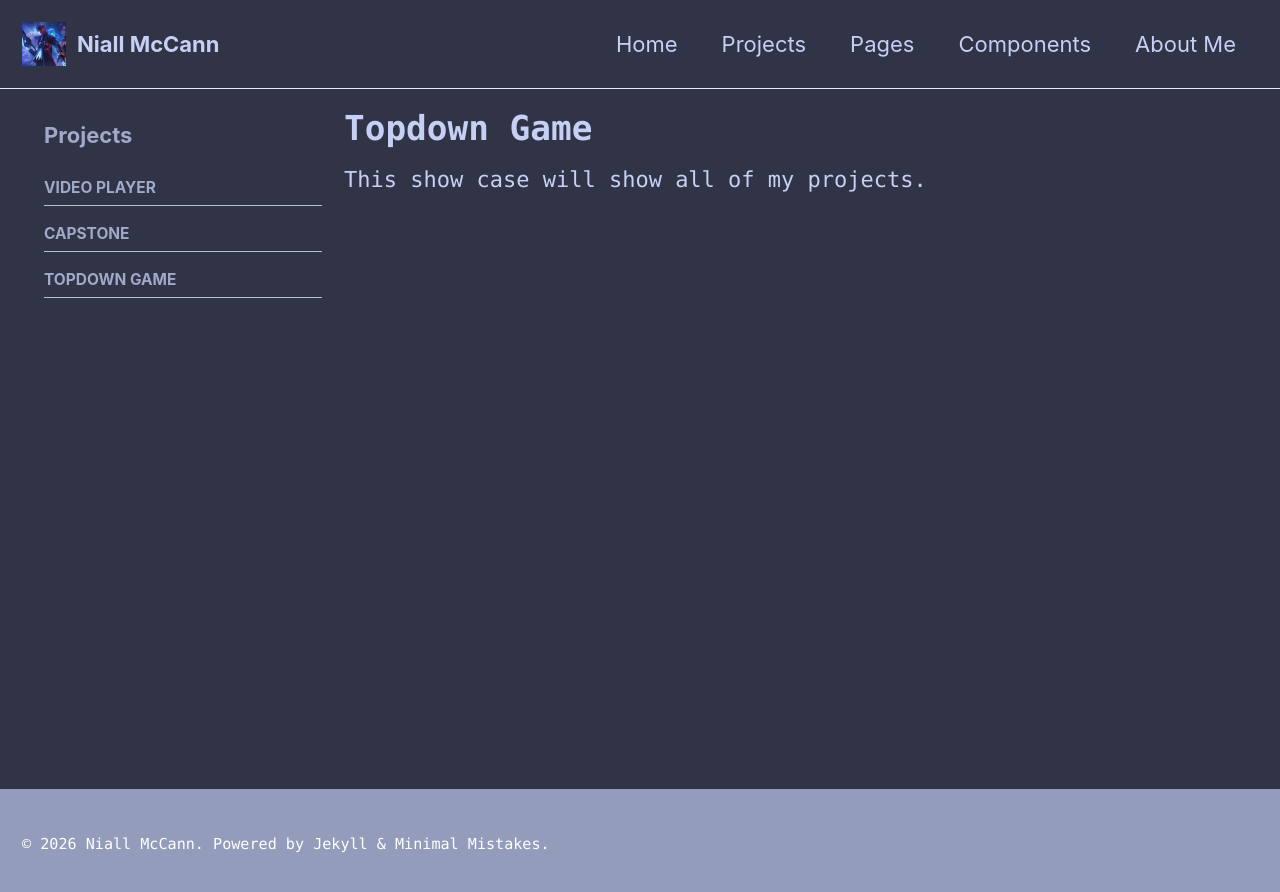
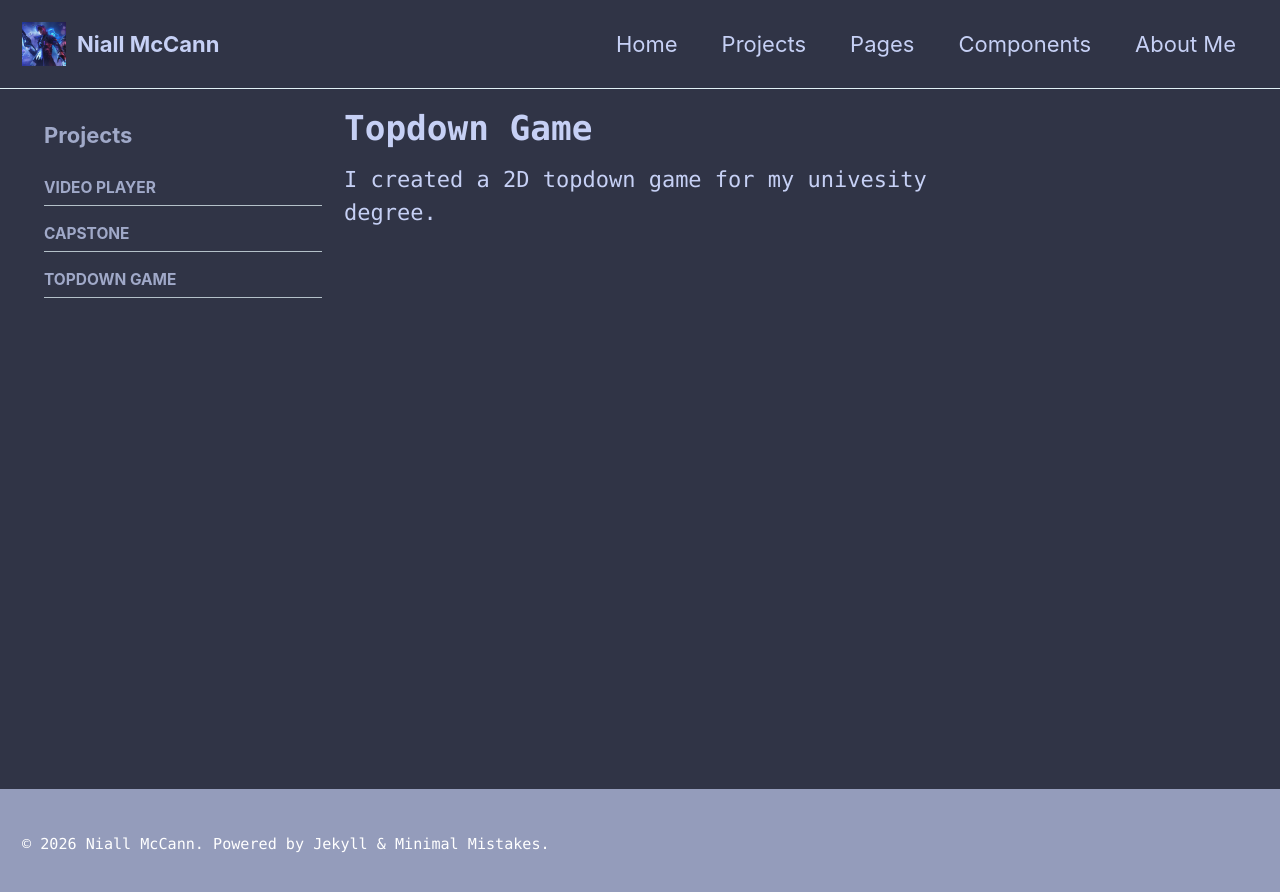
Before and after one commit to AcedAspect/AcedAspect.github.io, a Jekyll site: the page built from _pages/projects-topdown-game.md, in a window 1280 px wide. Shown: the top 892 px of the page. Built offline with Jekyll 4.4.1, drawn with Linux system fonts in a browser that asks for light colours.

Commit message:
Update projects-topdown-game.md

```diff
--- a/_pages/projects-topdown-game.md
+++ b/_pages/projects-topdown-game.md
@@ -8,4 +8,4 @@ sidebar:
     - projects
 ---
 
-This show case will show all of my projects.
+I created a 2D topdown game for my univesity degree.
```
